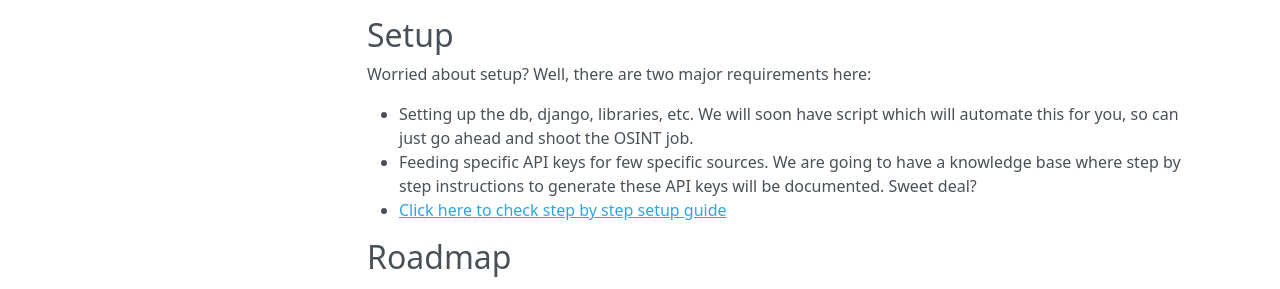
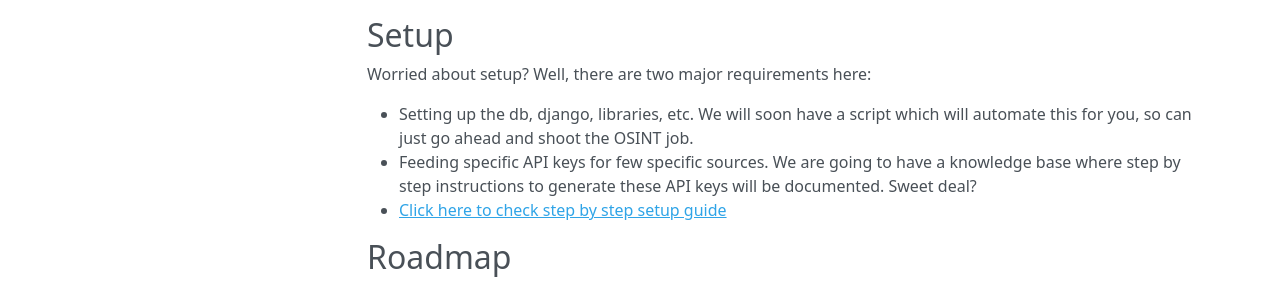
Before and after one commit to dvopsway/datasploit, an MkDocs documentation site: the page built from docs/index.md, in a window 1280 px wide and 1368 px high. Shown: the part 908-1197 px from the top of the window. Built offline with MkDocs 1.6.1, drawn with Linux system fonts in a browser that asks for light colours; nearby versions of some CDN libraries; old or Windows-style settings are respelled for this version of MkDocs.

```diff
--- a/docs/index.md
+++ b/docs/index.md
@@ -20,7 +20,7 @@
 
 Worried about setup? Well, there are two major requirements here:
 
-* Setting up the db, django, libraries, etc. We will soon have script which will automate this for you, so can just go ahead and shoot the OSINT job.
+* Setting up the db, django, libraries, etc. We will soon have a script which will automate this for you, so can just go ahead and shoot the OSINT job.
 * Feeding specific API keys for few specific sources. We are going to have a knowledge base where step by step instructions to generate these API keys will be documented. Sweet deal?
 * [Click here to check step by step setup guide](http://datasploit.readthedocs.io/en/latest/setupGuide/)
 
```
